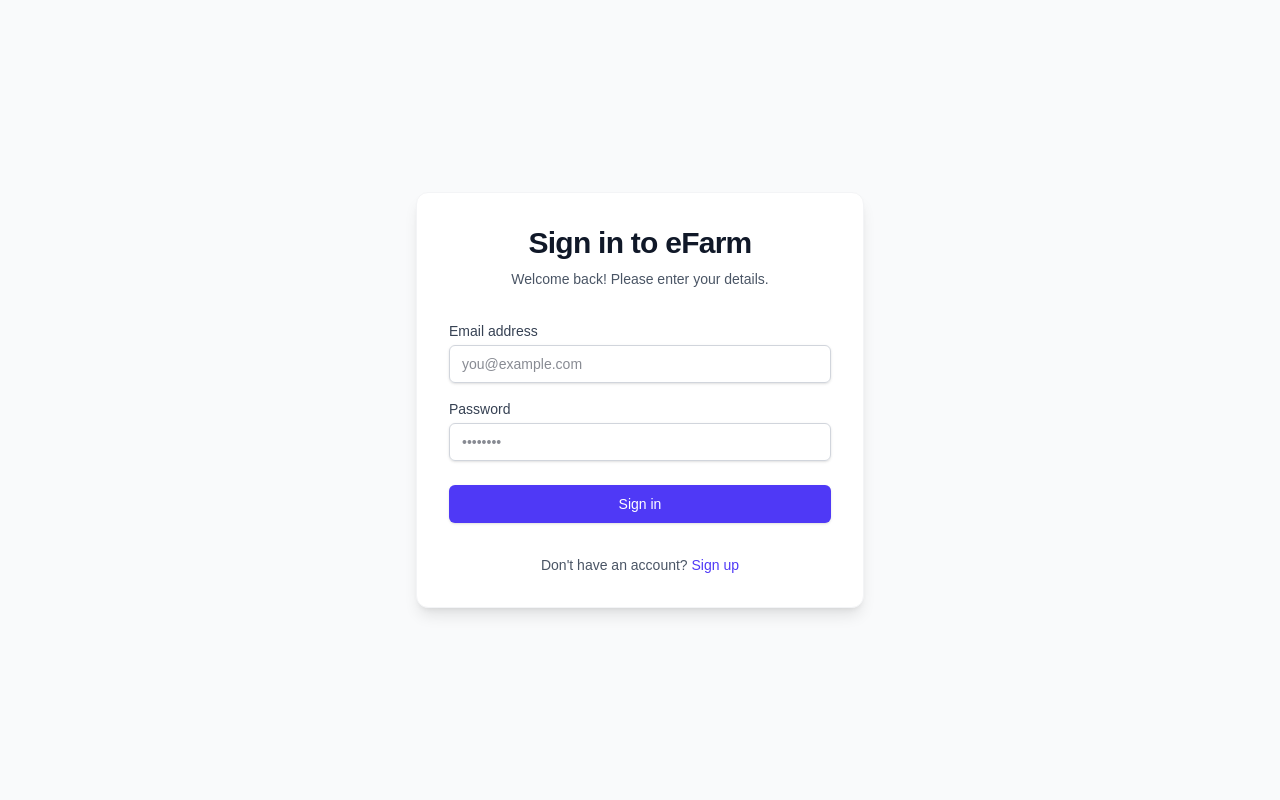
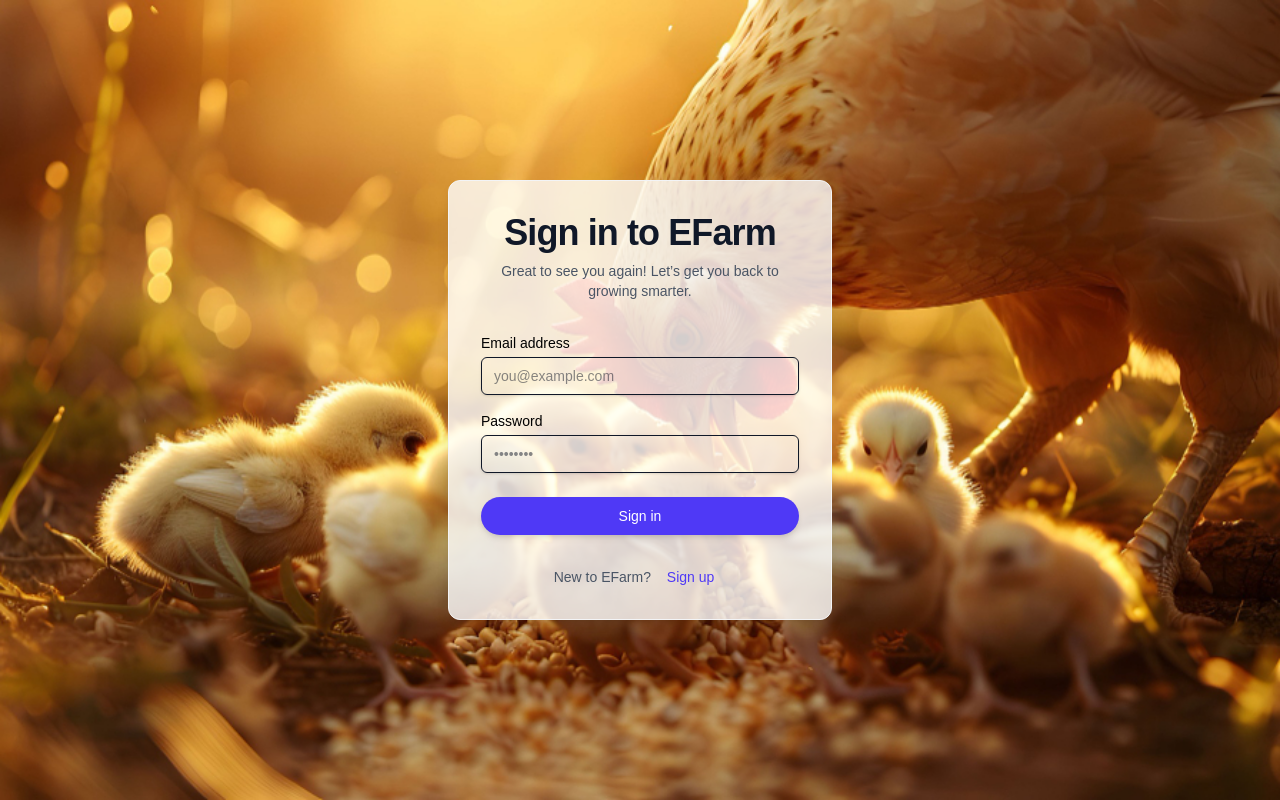
Before and after one commit to elionkalawa/eFarm, a Next.js app: page /login in a window 1280 px wide. Built offline with nearby package versions, Linux system fonts and the light colour scheme; no server answers.

Commit message:
Login page update

```diff
--- a/app/login/page.tsx
+++ b/app/login/page.tsx
@@ -30,14 +30,14 @@
   };
 
   return (
-    <div className="flex min-h-screen flex-col items-center justify-center p-4 bg-gray-50">
-      <div className="w-full max-w-md space-y-8 bg-white p-8 rounded-xl shadow-lg border border-gray-100">
+    <div className="flex bg-[url('/login-page.jpg')] bg-cover bg-center bg-fixed min-h-screen flex-col items-center justify-center p-4 bg-gray-50">
+      <div className="w-full max-w-sm space-y-8 bg-white/80 p-8 rounded-xl shadow-lg border border-gray-100">
         <div className="text-center">
-          <h2 className="text-3xl font-bold tracking-tight text-gray-900">
-            Sign in to eFarm
+          <h2 className="text-4xl font-bold tracking-tight text-gray-900">
+            Sign in to EFarm
           </h2>
           <p className="mt-2 text-sm text-gray-600">
-            Welcome back! Please enter your details.
+            Great to see you again! Let’s get you back to growing smarter.
           </p>
         </div>
 
@@ -46,7 +46,7 @@
             <div>
               <label
                 htmlFor="email"
-                className="block text-sm font-medium text-gray-700"
+                className="block text-sm font-medium text-black"
               >
                 Email address
               </label>
@@ -55,7 +55,7 @@
                 name="email"
                 type="email"
                 required
-                className="mt-1 block w-full rounded-md border border-gray-300 px-3 py-2 shadow-sm focus:border-indigo-500 focus:outline-none focus:ring-indigo-500 sm:text-sm text-gray-900"
+                className="mt-1 block w-full rounded-md border border-gray-900 px-3 py-2 shadow-sm focus:border-indigo-500 focus:outline-none focus:ring-indigo-500 sm:text-sm text-gray-900"
                 placeholder="you@example.com"
                 value={email}
                 onChange={(e) => setEmail(e.target.value)}
@@ -65,7 +65,7 @@
             <div>
               <label
                 htmlFor="password"
-                className="block text-sm font-medium text-gray-700"
+                className="block text-sm font-medium text-black"
               >
                 Password
               </label>
@@ -74,7 +74,7 @@
                 name="password"
                 type="password"
                 required
-                className="mt-1 block w-full rounded-md border border-gray-300 px-3 py-2 shadow-sm focus:border-indigo-500 focus:outline-none focus:ring-indigo-500 sm:text-sm text-gray-900"
+                className="mt-1 block w-full rounded-md border border-gray-900 px-3 py-2 shadow-sm focus:border-indigo-500 focus:outline-none focus:ring-indigo-500 sm:text-sm text-gray-900"
                 placeholder="••••••••"
                 value={password}
                 onChange={(e) => setPassword(e.target.value)}
@@ -92,7 +92,7 @@
             <button
               type="submit"
               disabled={loading}
-              className="flex w-full justify-center rounded-md border border-transparent bg-indigo-600 px-4 py-2 text-sm font-medium text-white shadow-sm hover:bg-indigo-700 focus:outline-none focus:ring-2 focus:ring-indigo-500 focus:ring-offset-2 disabled:opacity-50 disabled:cursor-not-allowed"
+              className="flex w-full justify-center rounded-full border border-transparent bg-indigo-600 px-4 py-2 text-sm font-medium text-white shadow-md hover:bg-indigo-700 focus:outline-none focus:ring-2 focus:ring-indigo-500 focus:ring-offset-2 disabled:opacity-50 disabled:cursor-not-allowed"
             >
               {loading ? (
                 <Loader2 className="animate-spin h-5 w-5" />
@@ -105,10 +105,10 @@
 
         <div className="text-center text-sm">
           <p className="text-gray-600">
-            Don&apos;t have an account?{" "}
+            New to EFarm?{" "}
             <Link
               href="/register"
-              className="font-medium text-indigo-600 hover:text-indigo-500"
+              className="font-medium px-3 text-indigo-600 hover:text-indigo-500"
             >
               Sign up
             </Link>
```
Also changed, not shown: public/login-page.jpg (added).
